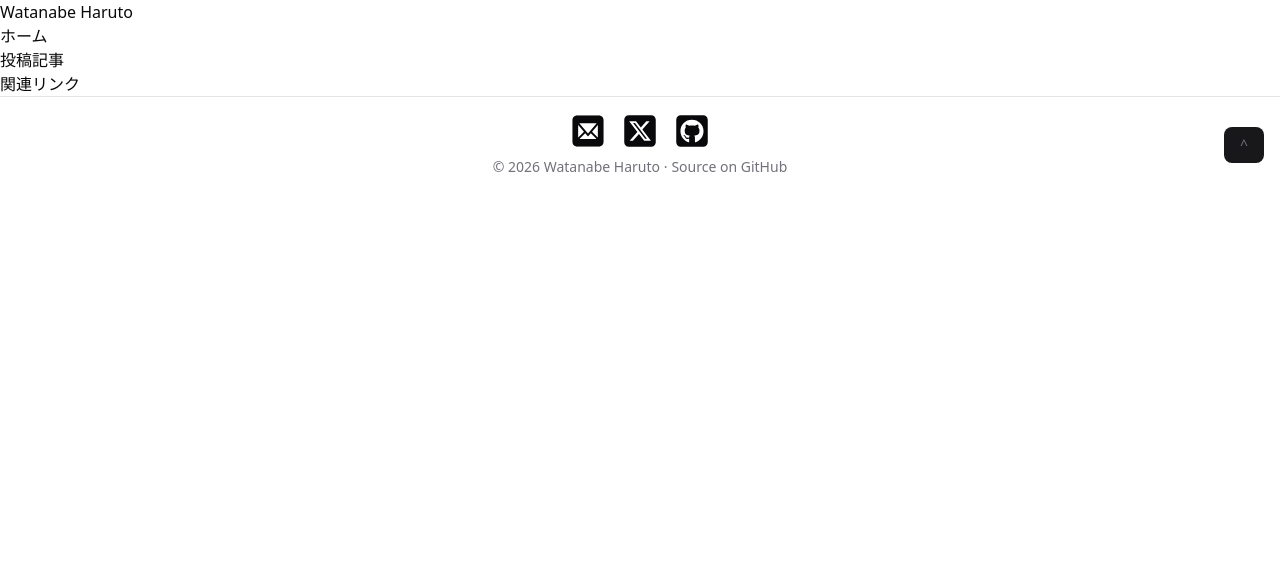
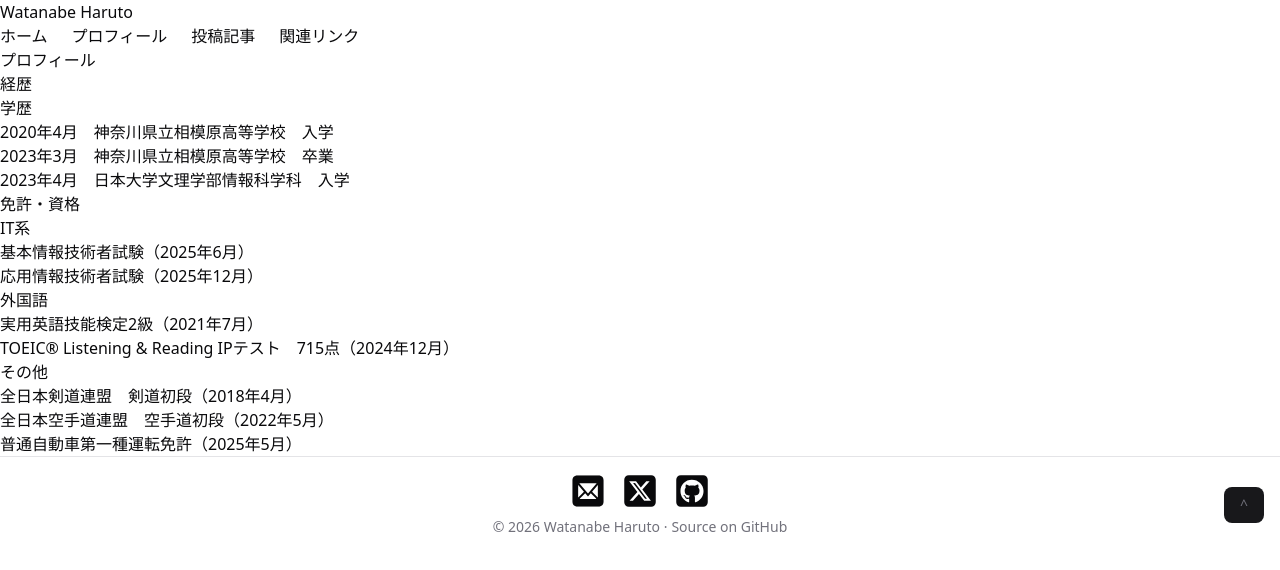
Before and after one commit to ShigaJun/my-site, a React (Vite) app: page /profile in a window 1280 px wide. Shown: the top 570 px of the page. Built offline with nearby package versions, Linux system fonts and the light colour scheme.

Commit message:
プロフィールページを追加

```diff
--- a/src/components/Home.jsx
+++ b/src/components/Home.jsx
@@ -27,31 +27,6 @@ export default function Home() {
             </ul>
 
 
-            <h2>経歴</h2>
-            <h3>学歴</h3>
-            <ul>
-                <li>2020年4月　神奈川県立相模原高等学校　入学</li>
-                <li>2023年3月　神奈川県立相模原高等学校　卒業</li>
-                <li>2023年4月　日本大学文理学部情報科学科　入学</li>
-            </ul>
-
-            <h2>免許・資格</h2>
-            <h3>IT系</h3>
-            <ul>
-                <li>基本情報技術者試験（2025年6月）</li>
-                <li>応用情報技術者試験（2025年12月）</li>
-            </ul>
-            <h3>外国語</h3>
-            <ul>
-                <li>実用英語技能検定2級（2021年7月）</li>
-                <li>TOEIC® Listening & Reading IPテスト　715点（2024年12月）</li>
-            </ul>
-            <h3>その他</h3>
-            <ul>
-                <li>全日本剣道連盟　剣道初段（2018年4月）</li>
-                <li>全日本空手道連盟　空手道初段（2022年5月）</li>
-                <li>普通自動車第一種運転免許（2025年5月）</li>
-            </ul>
 
             <h2>連絡先</h2>
             <h3>E-mail</h3>
--- a/src/components/Main.jsx
+++ b/src/components/Main.jsx
@@ -1,6 +1,7 @@
 import { Routes, Route } from "react-router-dom";
 
 import Home from "./Home";
+import Profile from "./Profile";
 import Articles from "./Articles";
 import Links from "./Links";
 
@@ -8,6 +9,7 @@ export default function Main() {
   return (
     <Routes>
       <Route path="/" element={<Home />} />
+      <Route path="profile" element={<Profile />} />
       <Route path="articles" element={<Articles />} />
       <Route path="links" element={<Links />} />
     </Routes>
--- a/src/components/Nav.jsx
+++ b/src/components/Nav.jsx
@@ -1,11 +1,14 @@
-import { BrowserRouter, Link, Routes, Route } from "react-router-dom";
+import { Link } from "react-router-dom";
 
 export default function Nav() {
   return (
-      <nav className="menu">
-        <ul>
+      <nav>
+        <ul className="flex gap-6">
           <li>
             <Link to="/">ホーム</Link>
+          </li>
+          <li>
+            <Link to="/profile">プロフィール</Link>
           </li>
           <li>
             <Link to="/articles">投稿記事</Link>
--- /dev/null
+++ b/src/components/Profile.jsx
@@ -0,0 +1,32 @@
+export default function Profile() {
+  return (
+    <>
+      <h1>プロフィール</h1>
+      <h2>経歴</h2>
+      <h3>学歴</h3>
+      <ul>
+          <li>2020年4月　神奈川県立相模原高等学校　入学</li>
+          <li>2023年3月　神奈川県立相模原高等学校　卒業</li>
+          <li>2023年4月　日本大学文理学部情報科学科　入学</li>
+      </ul>
+
+      <h2>免許・資格</h2>
+      <h3>IT系</h3>
+      <ul>
+          <li>基本情報技術者試験（2025年6月）</li>
+          <li>応用情報技術者試験（2025年12月）</li>
+      </ul>
+      <h3>外国語</h3>
+      <ul>
+          <li>実用英語技能検定2級（2021年7月）</li>
+          <li>TOEIC® Listening & Reading IPテスト　715点（2024年12月）</li>
+      </ul>
+      <h3>その他</h3>
+      <ul>
+          <li>全日本剣道連盟　剣道初段（2018年4月）</li>
+          <li>全日本空手道連盟　空手道初段（2022年5月）</li>
+          <li>普通自動車第一種運転免許（2025年5月）</li>
+      </ul>
+    </>
+  );
+}
```
